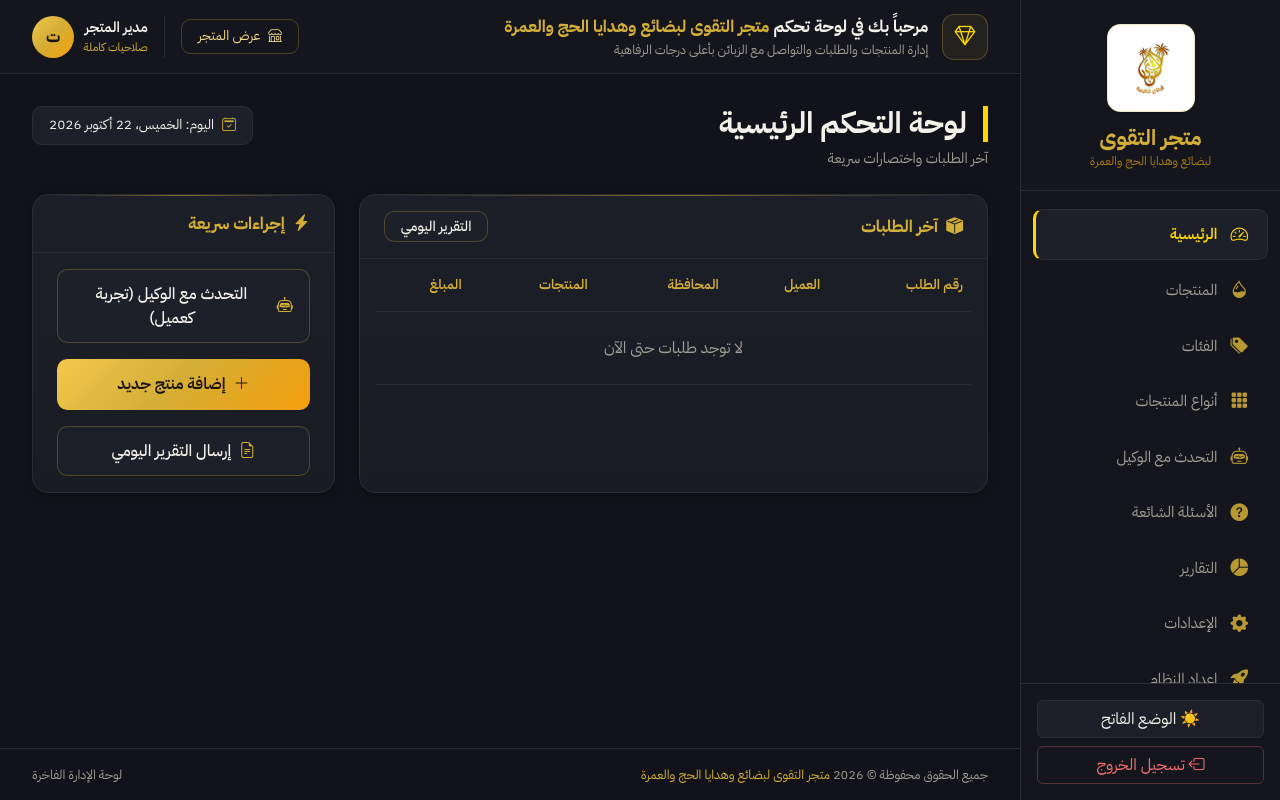
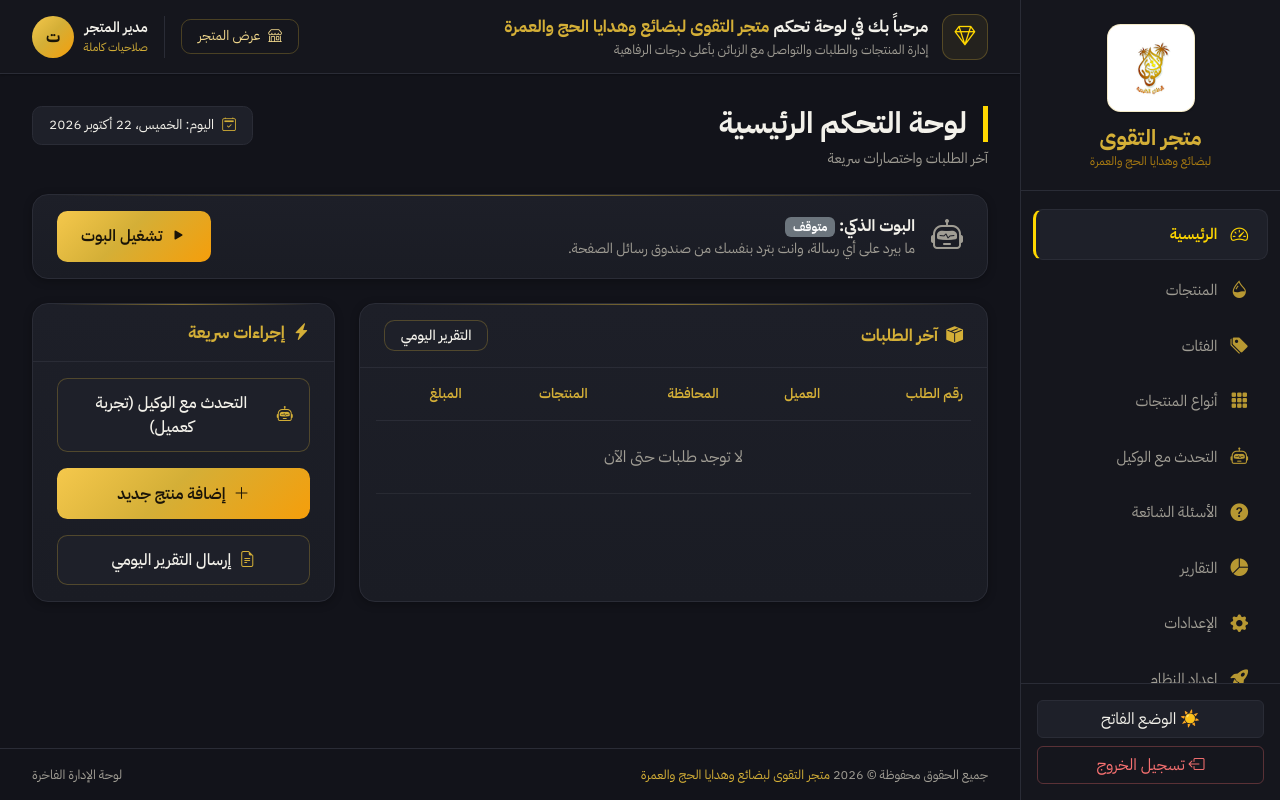
Before and after one commit to rashedraed04/messenger-agent, a FastAPI app: template app/templates/dashboard/index.html in a window 1280 px wide. Run offline with FastAPI, Linux system fonts and the light colour scheme; the template is opened without the code that fills it, so the values that code supplies are empty.

Commit message:
Add bot on/off switch to dashboard home; stay silent when off
The overview page gets a status card with a one-click toggle. When the
bot is disabled it no longer sends the handoff message: customer
messages are still logged, but nothing is sent back.

Co-Authored-By: Claude Opus 5.5 <noreply@anthropic.com>

```diff
--- a/app/dashboard/routes/agent_chat.py
+++ b/app/dashboard/routes/agent_chat.py
@@ -270,6 +270,8 @@ async def send_customer_message(
     return {
         "success": True,
         "replies": replies,
+        # Only an empty reply needs explaining; skip the lookup otherwise
+        "bot_enabled": bool(replies) or StoreSettingRepository(db).get_bot_config(store_id).get("bot_enabled", True),
         "conversation": {
             "id": conv_id,
             "state": conv.get("state", ConversationState.DISCOVERY.value),
--- a/app/templates/dashboard/index.html
+++ b/app/templates/dashboard/index.html
@@ -17,6 +17,41 @@
 {% if db_warning %}
 <div class="alert alert-warning">{{ db_warning }}</div>
 {% endif %}
+{% if msg == 'bot_on' %}
+<div class="alert alert-success" role="status"><i class="bi bi-check-circle-fill" aria-hidden="true"></i> تم تشغيل البوت، ورح يرد على رسائل الصفحة.</div>
+{% elif msg == 'bot_off' %}
+<div class="alert alert-warning" role="status"><i class="bi bi-pause-circle-fill" aria-hidden="true"></i> تم إيقاف البوت، وما رح يرد على أي رسالة لحد ما تشغله.</div>
+{% endif %}
+
+<div class="card glass-panel mb-4" id="bot-status-card">
+    <div class="card-body d-flex flex-wrap justify-content-between align-items-center gap-3 px-4 py-3">
+        <div class="d-flex align-items-center gap-3">
+            <i class="bi bi-robot fs-2 {{ 'text-success' if bot_enabled else 'text-secondary' }}" aria-hidden="true"></i>
+            <div>
+                <div class="fw-bold">
+                    البوت الذكي:
+                    {% if bot_enabled %}<span class="badge bg-success">شغّال</span>{% else %}<span class="badge bg-secondary">متوقف</span>{% endif %}
+                </div>
+                <div class="small text-secondary">
+                    {% if bot_enabled %}بيرد تلقائياً على رسائل الزبائن على الماسنجر.{% else %}ما بيرد على أي رسالة، وانت بترد بنفسك من صندوق رسائل الصفحة.{% endif %}
+                </div>
+            </div>
+        </div>
+        <form method="post" action="/dashboard/bot-toggle" class="m-0">
+            {{ csrf_input(request) }}
+            {% if bot_enabled %}
+            <button type="submit" class="btn btn-outline-danger px-4" id="btn-bot-toggle">
+                <i class="bi bi-pause-fill" aria-hidden="true"></i> إيقاف البوت
+            </button>
+            {% else %}
+            <input type="hidden" name="enabled" value="true">
+            <button type="submit" class="btn btn-primary btn-gold-solid px-4" id="btn-bot-toggle">
+                <i class="bi bi-play-fill" aria-hidden="true"></i> تشغيل البوت
+            </button>
+            {% endif %}
+        </form>
+    </div>
+</div>
 
 <div class="row g-4">
     <!-- Recent Orders -->
--- a/static/js/agent_chat.js
+++ b/static/js/agent_chat.js
@@ -326,6 +326,8 @@ document.addEventListener('DOMContentLoaded', () => {
                     const meta = (idx === data.replies.length - 1) ? data.ai_metadata : null;
                     appendAgentBubble(reply, meta);
                 });
+            } else if (data.bot_enabled === false) {
+                appendAgentBubble('⏸️ البوت متوقف حالياً، فما رح يرد على الزبائن. شغّله من الصفحة الرئيسية للوحة التحكم.');
             } else if (data.conversation && data.conversation.is_human_handoff) {
                 appendAgentBubble('⚠️ تم تحويل المحادثة لموظف بشري؛ البوت الآلي في وضع السكون لهذه الجلسة.');
             }
```
Also changed, not shown: app/dashboard/routes/overview.py (+24 -2 lines), app/services/conversation_service.py (+3 -4 lines), tests/test_dashboard_routes.py (+20 -0 lines), tests/test_humanizer.py (+0 -1 lines), tests/test_order_modification_and_memory.py (+19 -0 lines).
